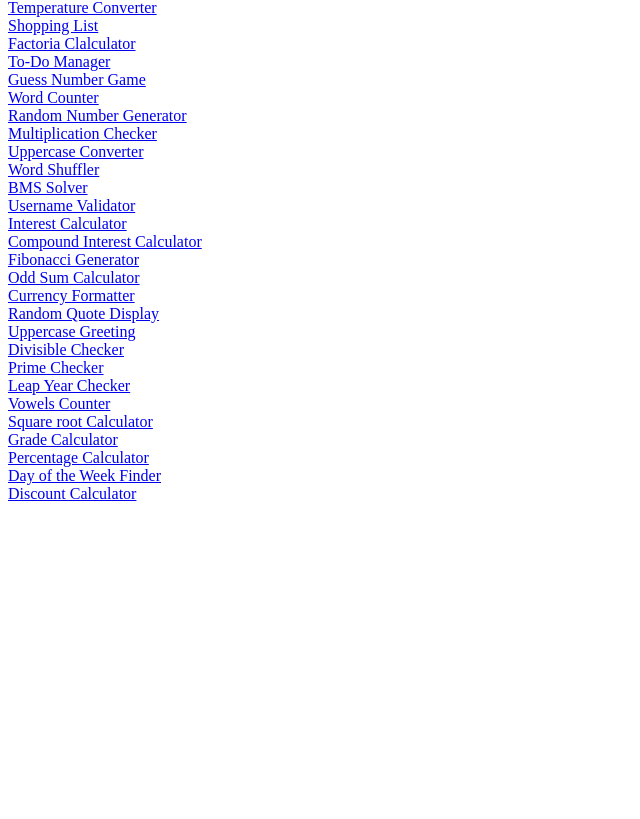
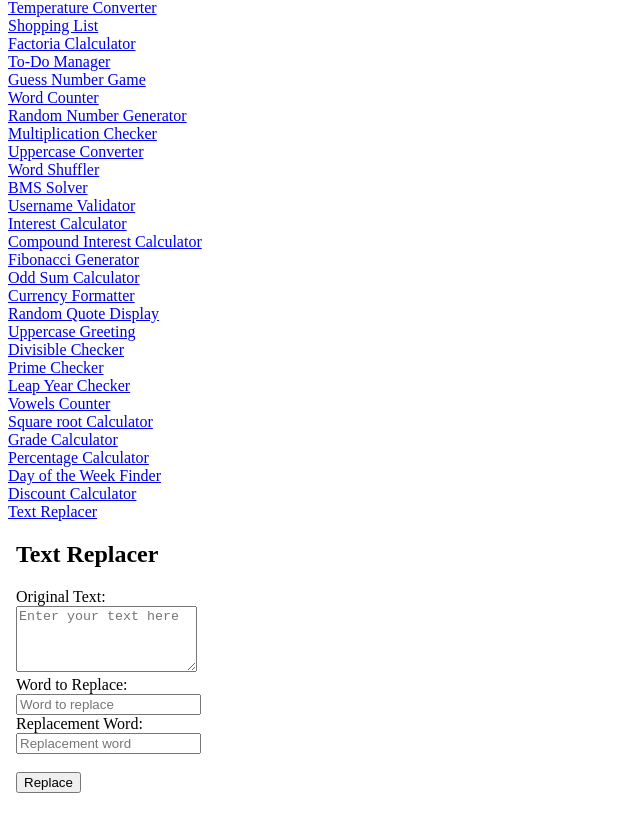
Before and after one commit to coniarojoannamae/ACT8_Angular_Components, an Angular app: page /textreplacer in a window 1280 px wide. Before the commit this address led to /. Shown: the part 441-1260 px from the top of the page, without its empty margins (0-640 px from the left). Before the commit the page ends 952 px from the top, so only its background shows below. Built offline with nearby package versions, Linux system fonts and the light colour scheme.

Commit message:
#49textreplacer

```diff
--- a/src/app/app.component.html
+++ b/src/app/app.component.html
@@ -96,6 +96,8 @@
 <br>
 <a routerLink="discountcalculator">Discount Calculator</a>
 <br>
+<a routerLink="textreplacer">Text Replacer</a>
+<br>
 
 
 
--- a/src/app/app.module.ts
+++ b/src/app/app.module.ts
@@ -56,6 +56,7 @@ import {GradecalculatorComponent} from "./components/gradecalculator/gradecalcul
 import {PercentagecalculatorComponent} from "./components/percentagecalculator/percentagecalculator.component";
 import {DayofweekfinderComponent} from "./components/dayofweekfinder/dayofweekfinder.component";
 import {DiscountcalculatorComponent} from "./components/discountcalculator/discountcalculator.component";
+import {TextreplacerComponent} from "./components/textreplacer/textreplacer.component";
 
 
 const routes: Routes = [
@@ -107,6 +108,7 @@ const routes: Routes = [
   { path: 'percentagecalculator', component: PercentagecalculatorComponent },
   { path: 'dayofweekfinder', component: DayofweekfinderComponent },
   { path: 'discountcalculator', component: DiscountcalculatorComponent },
+  { path: 'textreplacer', component: TextreplacerComponent },
 
 
 ];
@@ -170,6 +172,7 @@ const routes: Routes = [
     PercentagecalculatorComponent,
     DayofweekfinderComponent,
     DiscountcalculatorComponent,
+    TextreplacerComponent
 
   ],
 
--- /dev/null
+++ b/src/app/components/textreplacer/textreplacer.component.html
@@ -0,0 +1,29 @@
+<!DOCTYPE html>
+<html lang="en">
+<head>
+  <meta charset="UTF-8">
+  <meta name="viewport" content="width=device-width, initial-scale=1.0">
+  <title>Text Replacer</title>
+</head>
+<body>
+<div class="text-replacer">
+  <h2>Text Replacer</h2>
+
+  <label for="text">Original Text:</label> <br>
+  <textarea id="text" rows="4" [(ngModel)]="originalText" placeholder="Enter your text here"></textarea><br>
+
+  <label for="wordToReplace">Word to Replace:</label><br>
+  <input type="text" id="wordToReplace" [(ngModel)]="wordToReplace" placeholder="Word to replace" /><br>
+
+  <label for="replacementWord">Replacement Word:</label><br>
+  <input type="text" id="replacementWord" [(ngModel)]="replacementWord" placeholder="Replacement word" /><br><br>
+
+  <button (click)="replaceText()">Replace</button><br><br>
+
+  <div *ngIf="modifiedText !== null">
+    <h4>Modified Text:</h4>
+    <p>{{ modifiedText }}</p>
+  </div>
+</div>
+</body>
+</html>
--- /dev/null
+++ b/src/app/components/textreplacer/textreplacer.component.ts
@@ -0,0 +1,24 @@
+import { Component } from '@angular/core';
+import {CurrencyPipe, NgIf} from "@angular/common";
+import {FormsModule} from "@angular/forms";
+
+@Component({
+  selector: 'app-textreplacer',
+  templateUrl: './textreplacer.component.html',
+  styleUrl: './textreplacer.component.css'
+})
+export class TextreplacerComponent {
+  originalText: string = '';
+  wordToReplace: string = '';
+  replacementWord: string = '';
+  modifiedText: string | null = null;
+
+  replaceText(): void {
+    if (this.wordToReplace) {
+      const regex = new RegExp(this.wordToReplace, 'gi');  // 'gi' for case-insensitive, global replacement
+      this.modifiedText = this.originalText.replace(regex, this.replacementWord);
+    } else {
+      this.modifiedText = this.originalText;  // If no word is provided to replace, keep the text unchanged
+    }
+  }
+}
```
Also changed, not shown: src/app/components/textreplacer/textreplacer.component.css (added), 1 other file (tests, documents, lock files or other folders).
